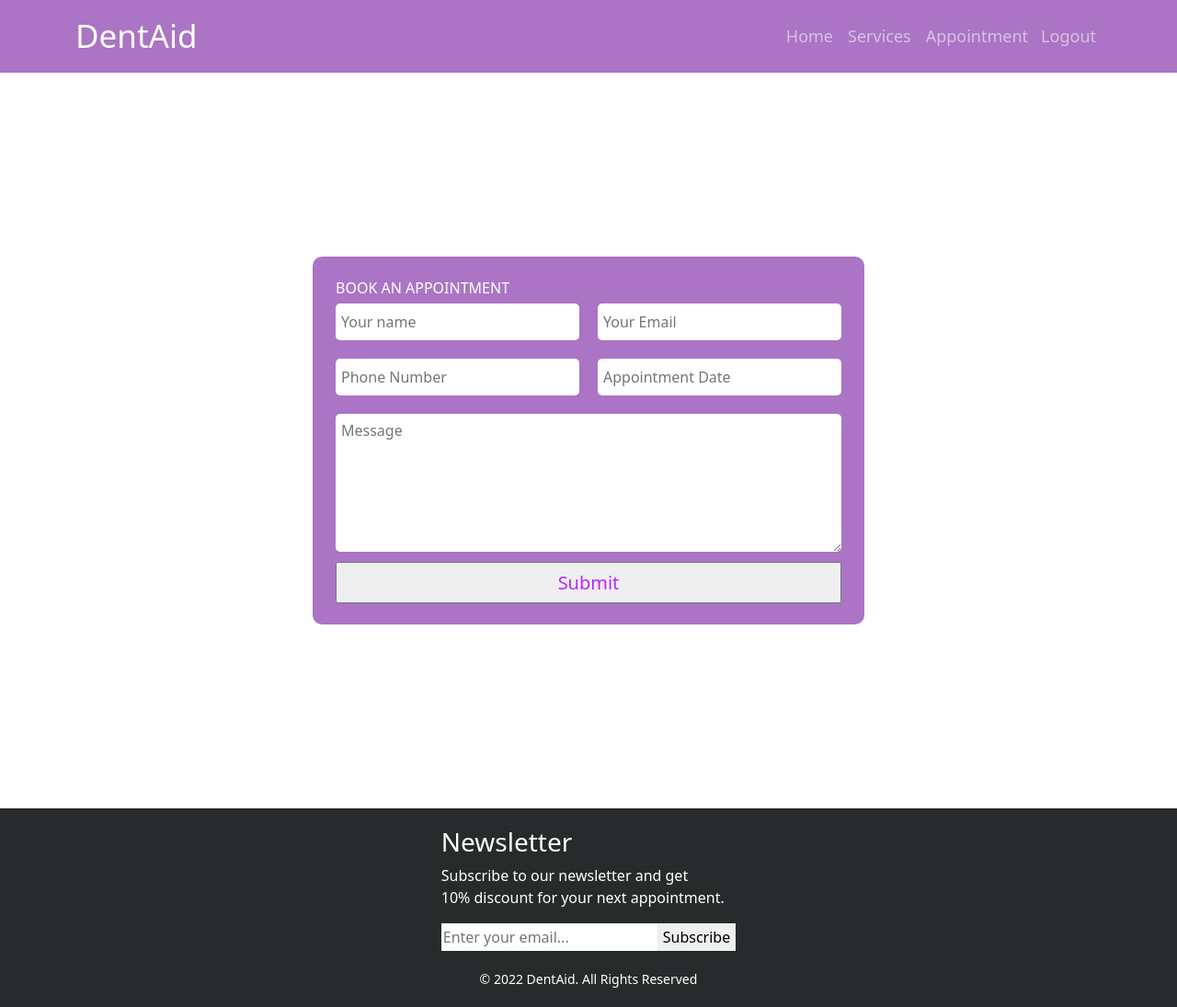
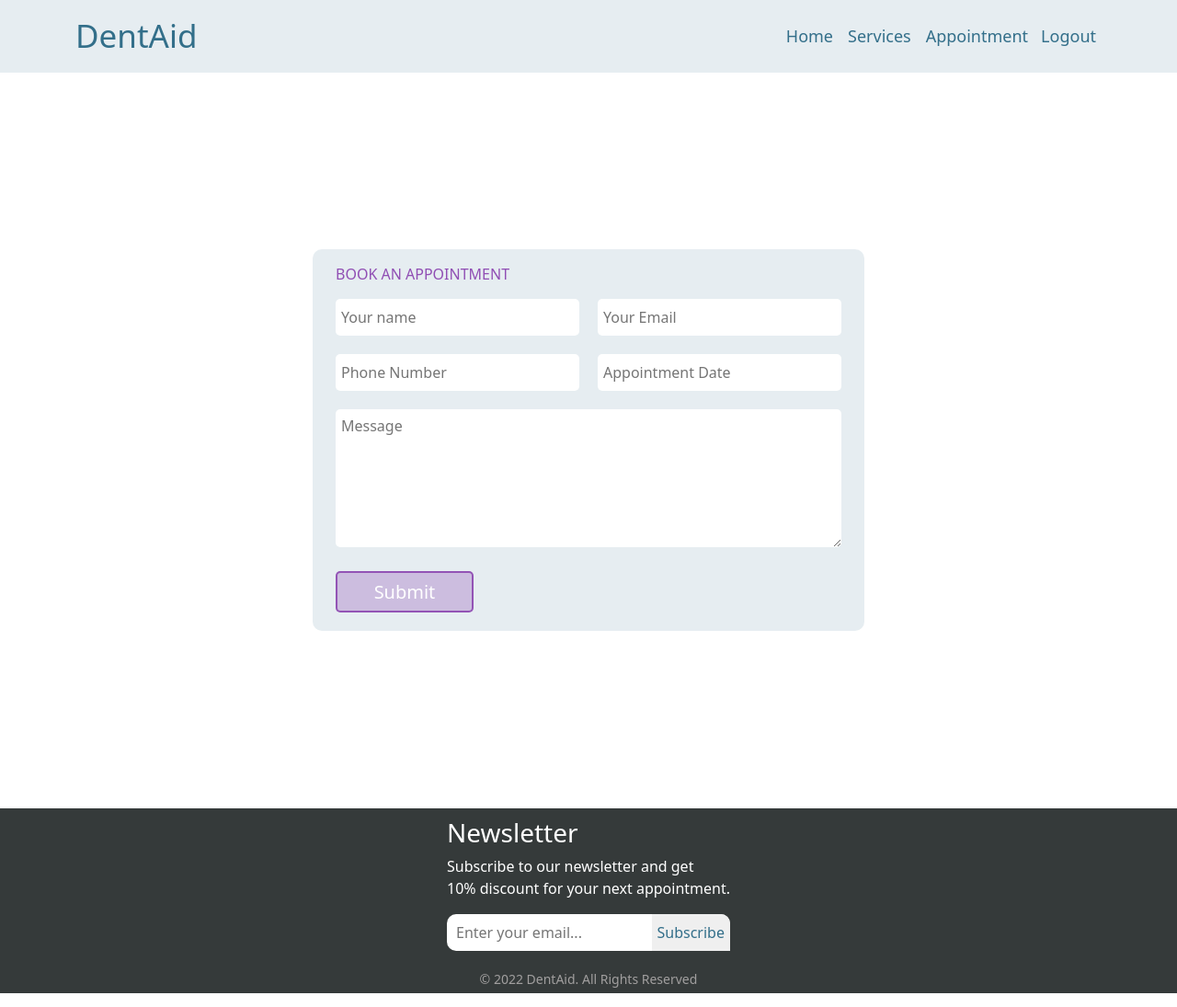
Before and after one commit to shahadat2772/dent-aid, a React (Create React App) app: page /appointment in a window 1280 px wide. Shown: the whole page at 92% size. Built offline with nearby package versions, Linux system fonts and the light colour scheme; no server answers; sample sign-in values are in the browser's storage.

Commit message:
footer improved

```diff
--- a/src/Pages/Appointment/Appointment.css
+++ b/src/Pages/Appointment/Appointment.css
@@ -7,9 +7,9 @@
 }
 
 .fromContainer {
-  height: 400px;
+  height: max-content;
   width: 600px;
-  background-color: rgba(105, 6, 151, 0.555);
+  background-color: #336e8a1f;
   display: flex;
   align-items: center;
   justify-content: center;
@@ -37,7 +37,7 @@
   margin-bottom: 20px;
 }
 
-.textAreaField textarea {
+textarea {
   width: 100%;
   height: 150px;
   border-radius: 5px;
@@ -46,19 +46,27 @@
 }
 
 .appointMentButton {
-  display: block;
   height: 45px;
   font-size: 20px;
   font-weight: 500;
-  color: rgba(174, 0, 255, 0.842);
-  margin-top: 5px;
+  margin: 20px 0px;
+  border: 0;
+  background-color: rgba(105, 6, 151, 0.205);
+  border: 2px solid rgba(105, 6, 151, 0.575);
+  color: white;
+  width: 150px;
+  border-radius: 5px;
+}
+
+.appointMentButton:hover {
+  background-color: rgba(105, 6, 151, 0.575);
 }
 
 .appointmentHeader {
-  margin: 0px;
-  margin-bottom: 5px;
+  margin: 15px 0px;
   font-size: 16px;
-  color: white;
+  color: rgba(105, 6, 151, 0.685);
+  font-weight: 500;
 }
 .selectedServiceName {
   margin-bottom: 0px;
@@ -74,6 +82,6 @@
   }
   .fromContainer {
     width: 320px;
-    height: 500px;
+    height: 540px;
   }
 }
--- a/src/Pages/Appointment/Appointment.js
+++ b/src/Pages/Appointment/Appointment.js
@@ -60,7 +60,7 @@ const Appointment = () => {
   return (
     <div className="appointmentFormContainer">
       <div className="fromContainer">
-        <div className="from">
+        <from className="from">
           <p className="appointmentHeader">
             BOOK AN APPOINTMENT{" "}
             {selectedService?.name && (
@@ -83,7 +83,7 @@ const Appointment = () => {
             ></textarea>
           </div>
           <input className="appointMentButton" type="submit" value="Submit" />
-        </div>
+        </from>
       </div>
     </div>
   );
--- a/src/Pages/Home/AboutDoctor/AboutDoctor.css
+++ b/src/Pages/Home/AboutDoctor/AboutDoctor.css
@@ -1,7 +1,9 @@
 .aboutDocContainer {
   display: grid;
   grid-template-columns: 2fr 2fr;
-  margin: 20px 50px 0px 50px;
+  padding: 20px 100px 0px 130px;
+  color: #336f8a;
+  background-color: #336e8a1f;
 }
 
 .aboutDoctor {
@@ -11,7 +13,7 @@
 }
 
 .docInfo {
-  margin: 0px 0px 0px 65px;
+  margin: 0px 0px 0px 0px;
 }
 
 .docInfo h2 {
@@ -25,4 +27,7 @@
   .docInfo {
     margin-left: 0px;
   }
+  .aboutDocContainer {
+    padding: 20px 20px 0px 20px;
+  }
 }
--- a/src/Pages/Home/Banner/Banner.css
+++ b/src/Pages/Home/Banner/Banner.css
@@ -29,7 +29,6 @@
 }
 
 .bannerContent {
-  /* text-align: center; */
   position: absolute;
   top: 50%;
   left: 33%;
--- a/src/Pages/Home/Services/Services.css
+++ b/src/Pages/Home/Services/Services.css
@@ -1,17 +1,18 @@
 .serviceHeader {
-  color: rgba(105, 6, 151, 0.555);
+  /* color: rgba(105, 6, 151, 0.555); */
+  color: #336f8a;
   text-align: center;
 }
 
 .servicesContainer {
-  margin-top: 40px;
+  margin-top: 65px;
 }
 
 .services {
   display: grid;
   grid-template-columns: repeat(3, 1fr);
   grid-row-gap: 45px;
-  margin: 40px 100px;
+  margin: 65px 120px;
   justify-content: center;
 }
 
--- a/src/Pages/Shared/Footer/Footer.css
+++ b/src/Pages/Shared/Footer/Footer.css
@@ -8,32 +8,44 @@
 }
 
 .footer {
-  background-color: rgb(40, 43, 43);
+  background-color: rgb(53, 58, 58);
   height: max-content;
-  display: flex;
-  justify-content: center;
-  align-items: center;
-  padding-top: 20px;
-  padding-bottom: 20px;
-}
-
-.upperFooter {
-  width: max-content;
-  display: flex;
-  align-items: center;
 }
 
 .footerContainer {
   width: max-content;
+  margin: 0px auto;
+  padding-top: 10px;
 }
 
-.upperFooter button {
+.copyrightText {
+  font-size: 14px;
+  margin: 0;
+  text-align: center;
+  color: rgb(161, 159, 159);
+  margin-top: 20px;
+  padding-bottom: 5px;
+}
+.upperFooterInputAndBtnContainer {
+  position: relative;
+}
+
+.upperFooterInputAndBtnContainer input {
   border: 0;
-  height: 30px;
-  display: block;
+  height: 40px;
+  border-radius: 10px;
+
+  width: 100%;
+  color: #336f8a;
+  padding: 0px 10px;
 }
-.upperFooter input {
+
+.upperFooterInputAndBtnContainer button {
   border: 0;
-  height: 30px;
-  display: block;
+  height: 40px;
+  position: absolute;
+  right: 0;
+  color: #336f8a;
+  font-weight: 500;
+  border-top-right-radius: 10px;
 }
--- a/src/Pages/Shared/Footer/Footer.js
+++ b/src/Pages/Shared/Footer/Footer.js
@@ -10,18 +10,18 @@ const Footer = () => {
     <footer className="footer">
       <div className="footerContainer">
         <h3 className="text-white">Newsletter</h3>
+
         <p className="text-white">
           Subscribe to our newsletter and get <br /> 10% discount for your next
           appointment.
         </p>
-        <div className="upperFooter">
+
+        <div className="upperFooterInputAndBtnContainer">
           <input type="" placeholder="Enter your email..." />
           <button>Subscribe</button>
         </div>
-        <div className="lowerFooter">
-          <p>© {year} DentAid. All Rights Reserved</p>
-        </div>
       </div>
+      <p className="copyrightText">© {year} DentAid. All Rights Reserved</p>
     </footer>
   );
 };
--- a/src/Pages/Shared/Header/Header.css
+++ b/src/Pages/Shared/Header/Header.css
@@ -3,10 +3,11 @@
 }
 
 .navbar {
-  background-color: rgba(105, 6, 151, 0.555);
+  background-color: #336e8a1f;
 }
-
-.links a {
+.navLinks {
+  margin: 0px;
+  color: #336f8a;
   font-size: 18px;
   font-weight: 500;
 }
@@ -14,6 +15,7 @@
 .headerText {
   margin: 0;
   font-size: 35px;
+  color: #336f8a;
 }
 
 .logOutBtn {
@@ -21,5 +23,5 @@
   font-weight: 500;
   background: none;
   border: none;
-  color: rgba(255, 255, 255, 0.55);
+  color: #336f8a;
 }
--- a/src/Pages/Shared/Header/Header.js
+++ b/src/Pages/Shared/Header/Header.js
@@ -24,11 +24,13 @@ const Header = () => {
           <Navbar.Collapse id="responsive-navbar-nav">
             <Nav className="links ms-auto">
               <Nav.Link as={Link} to="home">
-                Home
+                <p className="navLinks">Home</p>
               </Nav.Link>
-              <Nav.Link href="/home#services">Services</Nav.Link>
+              <Nav.Link href="home#services">
+                <p className="navLinks">Services</p>
+              </Nav.Link>
               <Nav.Link as={Link} to="/appointment">
-                Appointment
+                <p className="navLinks">Appointment</p>
               </Nav.Link>
               {user ? (
                 <button onClick={handleSignOut} className="logOutBtn">
@@ -36,7 +38,7 @@ const Header = () => {
                 </button>
               ) : (
                 <Nav.Link as={Link} to="/login">
-                  Login
+                  <p className="navLinks">Login</p>
                 </Nav.Link>
               )}
             </Nav>
```
